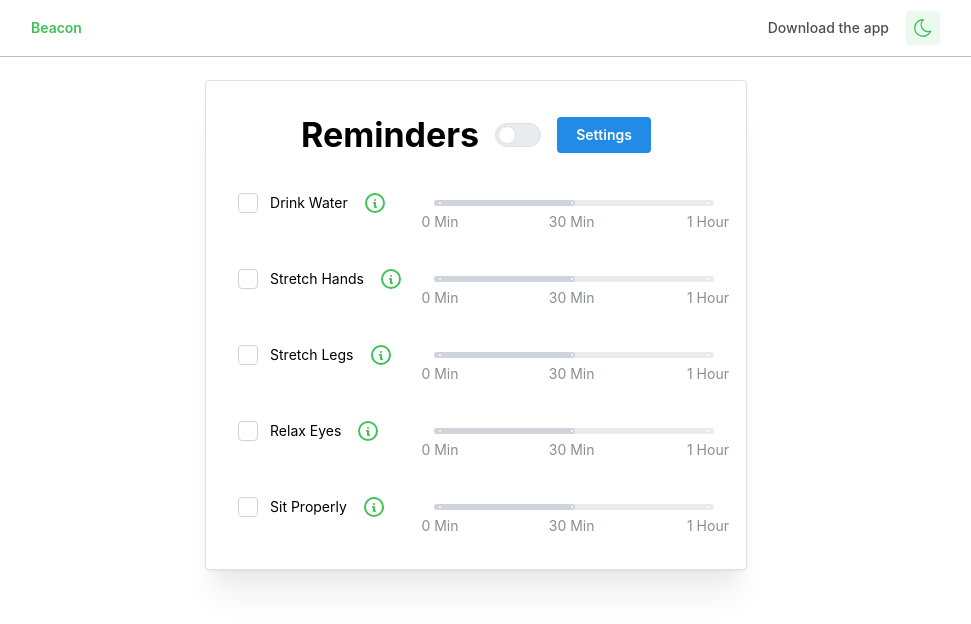
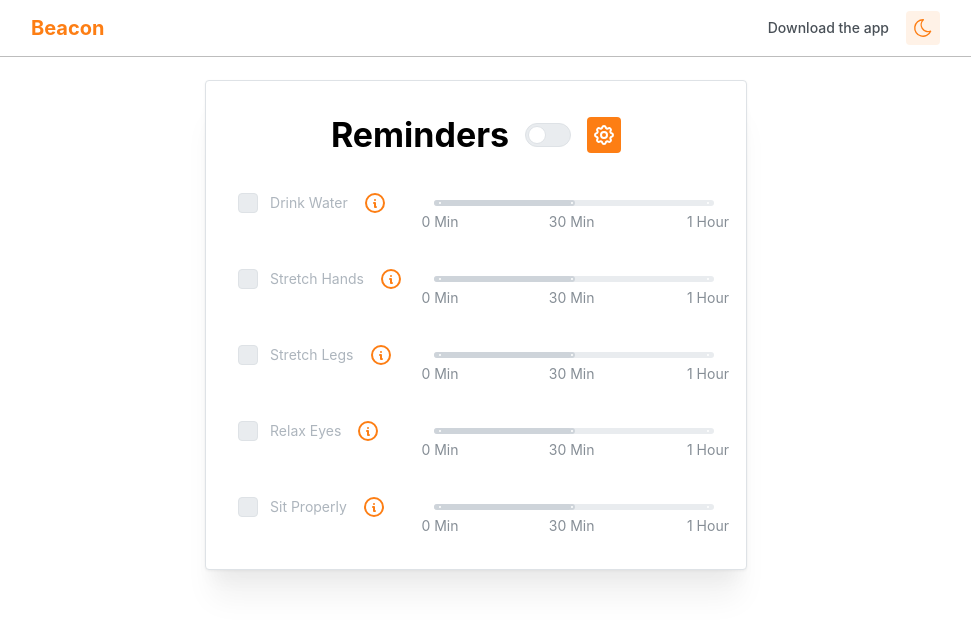
Before and after one commit to mauneven/beacon, a Next.js app: page / in a window 1280 px wide. Shown: the top 624 px of the page, without its empty margins (164-1135 px from the left). Built offline with nearby package versions, Linux system fonts and the light colour scheme.

Commit message:
better notifications

```diff
--- a/app/components/navigation/Navbar.tsx
+++ b/app/components/navigation/Navbar.tsx
@@ -1,4 +1,4 @@
-"use client"
+"use client";
 import React from "react";
 import {
   Group,
@@ -10,25 +10,20 @@ import {
   Stack,
   Container,
   Button,
+  Text,
 } from "@mantine/core";
 import { useDisclosure } from "@mantine/hooks";
 import classes from "../../../public/css/navigation/HeaderMenu.module.css";
 import ThemeChanger from "../theme/ThemeChanger";
 
-const links = [
-  { link: "/", label: "Download the app" }
-];
+const links = [{ link: "/", label: "Download the app" }];
 
 export function HeaderMenu() {
   const [drawerOpened, { toggle: toggleDrawer, close: closeDrawer }] =
     useDisclosure(false);
 
   const items = links.map((link) => (
-    <a
-      key={link.label}
-      href={link.link}
-      className={classes.link}
-    >
+    <a key={link.label} href={link.link} className={classes.link}>
       {link.label}
     </a>
   ));
@@ -43,11 +38,8 @@ export function HeaderMenu() {
             size="sm"
             hiddenFrom="sm"
           />
-          <Button
-            variant="transparent"
-            c={"green"}
-          >
-            Beacon
+          <Button variant="transparent" c={"orange"}>
+            <Text size="xl" fw={700}>Beacon</Text>
           </Button>
         </Group>
 
--- a/app/components/reminders/ReminderItem.tsx
+++ b/app/components/reminders/ReminderItem.tsx
@@ -1,28 +1,45 @@
-import React, { useState } from "react";
-import { Button, Checkbox, Group, MantineProvider, Slider, Tooltip, createTheme } from "@mantine/core";
-import { IconInfoCircle } from "@tabler/icons-react";
+import React, { useState, useEffect, useRef } from 'react';
+import { Button, Checkbox, Group, MantineProvider, Slider, Tooltip, createTheme } from '@mantine/core';
+import { IconInfoCircle } from '@tabler/icons-react';
+
+interface Reminder {
+  id: number;
+  label: string;
+  description: string;
+}
 
 interface ReminderItemProps {
-  reminder: { id: number; label: string; description: string };
+  reminder: Reminder;
   enabled: boolean;
 }
 
-const ReminderItem: React.FC<ReminderItemProps> = ({ reminder, enabled }) => {
+const ReminderItem = ({ reminder, enabled }: ReminderItemProps) => {
   const [isChecked, setIsChecked] = useState(false);
   const [time, setTime] = useState(30);
+  const notificationInterval = useRef<NodeJS.Timeout | null>(null);
+
+  useEffect(() => {
+    if (isChecked && enabled && Notification.permission === 'granted') {
+      notificationInterval.current = setInterval(() => {
+        new Notification(`${reminder.description}!`);
+      }, time * 60000);
+    } else if (notificationInterval.current) {
+        clearInterval(notificationInterval.current);
+        notificationInterval.current = null;
+      }
+
+    return () => {
+      if (notificationInterval.current) {
+        clearInterval(notificationInterval.current);
+      }
+    };
+  }, [isChecked, enabled, time]);
 
   const handleChange = (value: number) => {
     setTime(value);
-    if (isChecked && enabled && Notification.permission === "granted") {
-      setTimeout(() => {
-        new Notification(`Time to ${reminder.label}!`);
-      }, value * 60000);
-    }
   };
 
-  const theme = createTheme({
-    cursorType: "pointer",
-  });
+  const theme = createTheme({ cursorType: 'pointer' });
 
   return (
     <Group mih={60} justify="space-between">
@@ -33,13 +50,13 @@ const ReminderItem: React.FC<ReminderItemProps> = ({ reminder, enabled }) => {
             checked={isChecked && enabled}
             onChange={() => setIsChecked(!isChecked)}
             disabled={!enabled}
-            color="green"
+            color="orange"
             p={0}
             m={0}
           />
         </MantineProvider>
         <Tooltip label={reminder.description}>
-          <Button color="green" variant="transparent" size="xs">
+          <Button color="orange" variant="transparent" size="xs">
             <IconInfoCircle />
           </Button>
         </Tooltip>
@@ -49,11 +66,11 @@ const ReminderItem: React.FC<ReminderItemProps> = ({ reminder, enabled }) => {
         min={1}
         max={60}
         w={280}
-        color="green"
+        color="orange"
         value={time}
         onChange={handleChange}
         disabled={!isChecked || !enabled}
-        size={"sm"}
+        size={'sm'}
         labelAlwaysOn
         marks={[
           { value: 0, label: "0 Min" },
--- a/app/components/reminders/Reminders.tsx
+++ b/app/components/reminders/Reminders.tsx
@@ -1,13 +1,15 @@
-"use client";
+"use client"
+
+import React, { useState } from 'react';
 import { Paper, Stack, Title, Switch, Group, Button } from '@mantine/core';
-import React, { useState } from 'react';
 import ReminderList from './ReminderList';
 import Settings from '../Settings/Settings';
+import { IconSettings } from '@tabler/icons-react';
 
 const Reminders = () => {
   const [enabled, setEnabled] = useState(false);
   const [settingsOpened, setSettingsOpened] = useState(false);
-  const [lang, setLang] = useState('en');  // Inicialmente en inglés
+  const [lang, setLang] = useState('en');
 
   const toggleEnabled = () => {
     setEnabled(!enabled);
@@ -18,10 +20,10 @@ const Reminders = () => {
       <Stack>
         <Group justify="center">
           <Title>Reminders</Title>
-          <Switch size="md" checked={enabled} onChange={toggleEnabled} color="green"/>
-          <Button onClick={() => setSettingsOpened(true)}>Settings</Button>
+          <Switch size="md" checked={enabled} onChange={toggleEnabled} color="orange"/>
+          <Button color="orange" variant='' p={4} onClick={() => setSettingsOpened(true)}><IconSettings/></Button>
         </Group>
-        <ReminderList enabled={true} lang={lang} />
+        <ReminderList enabled={enabled && !settingsOpened} lang={lang} />
       </Stack>
       <Settings
         opened={settingsOpened}
--- a/app/components/theme/ThemeChanger.tsx
+++ b/app/components/theme/ThemeChanger.tsx
@@ -14,7 +14,7 @@ export default function ThemeChanger() {
       p={5}
       size={'lg'}
       aria-label="Toggle color scheme"
-      color='green'
+      color="orange"
     >
       <IconSun className={cx(classes.icon, classes.light)} stroke={1.5} />
       <IconMoon className={cx(classes.icon, classes.dark)} stroke={1.5} />
```
